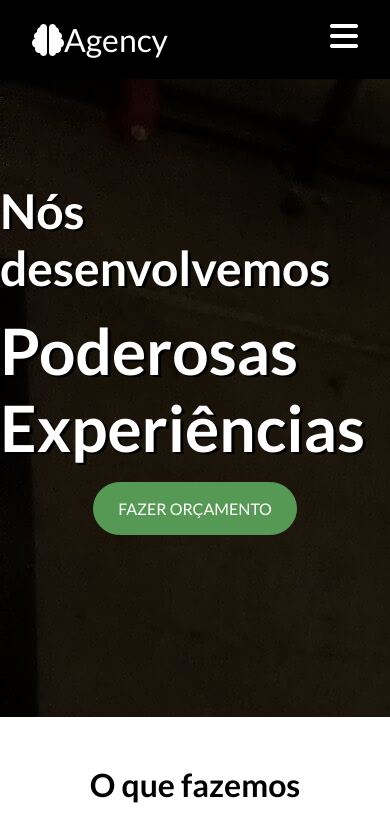
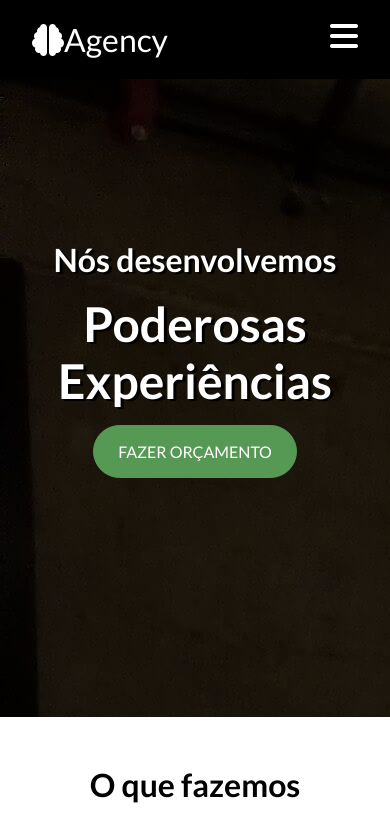
Before and after one commit to linusmanuel/agency, a website: page index.html in a window 390 px wide. Shown: the top 836 px of the page. Drawn offline with Linux system fonts and the light colour scheme.

Commit message:
fix: Adjusted header cover

```diff
--- a/src/style/components/_jobs.scss
+++ b/src/style/components/_jobs.scss
@@ -84,6 +84,7 @@
 
       @include mobile {
         width: 100%;
+        margin-right: 0;
       }
     }
 
--- a/src/style/layout/_header.scss
+++ b/src/style/layout/_header.scss
@@ -64,16 +64,25 @@
     align-items: center;
     justify-content: center;
     height: 100%;
+    text-align: center;
 
     h1 {
       font-size: rem(64px);
       text-shadow: $title-shadow;
       margin-top: rem(16px);
+
+      @include mobile {
+        font-size: rem(48px);
+      }
     }
 
     h2 {
       font-size: rem(48px);
       text-shadow: $title-shadow;
+
+      @include mobile {
+        font-size: rem(32px);
+      }
     }
   }
 }
```
Also changed, not shown: styles/style.min.css, 1 other file.
